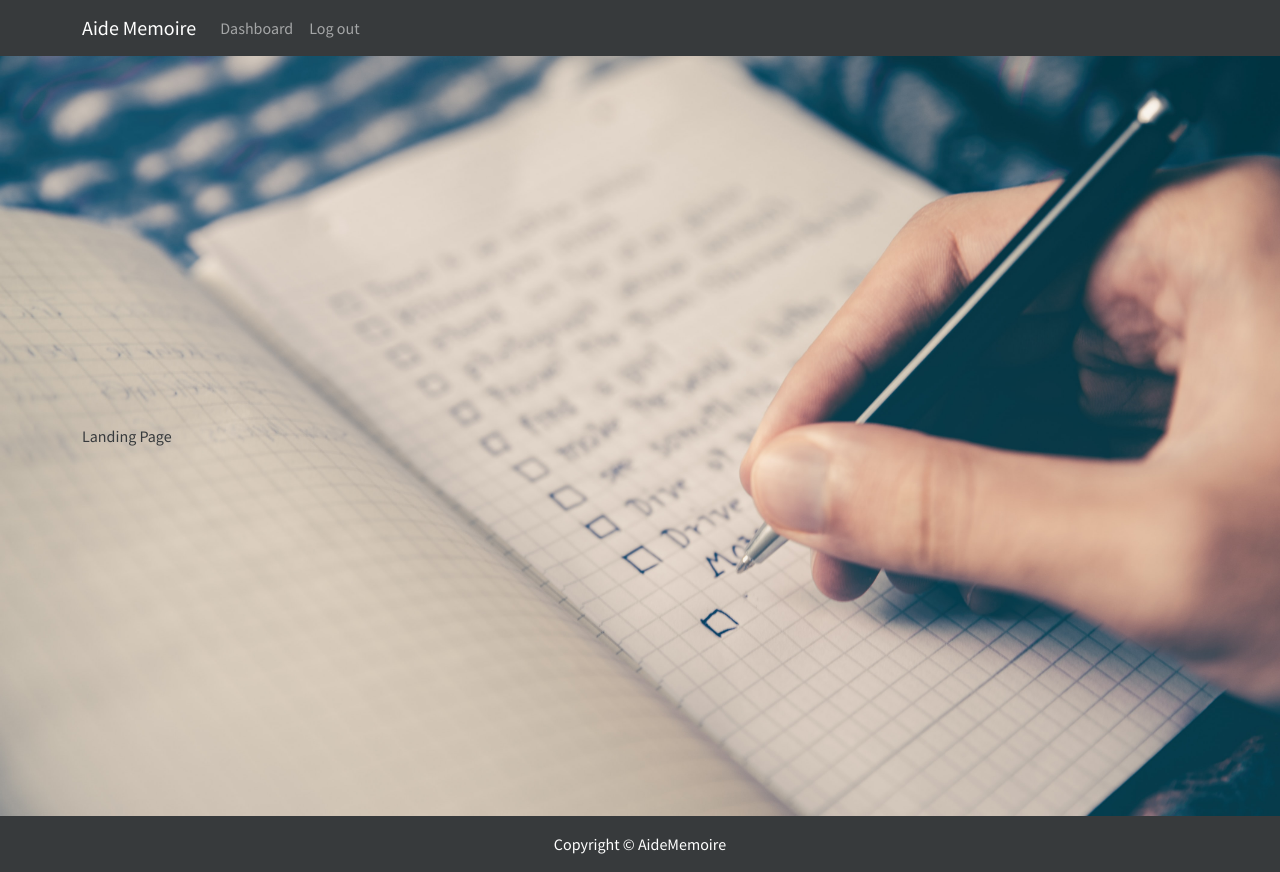
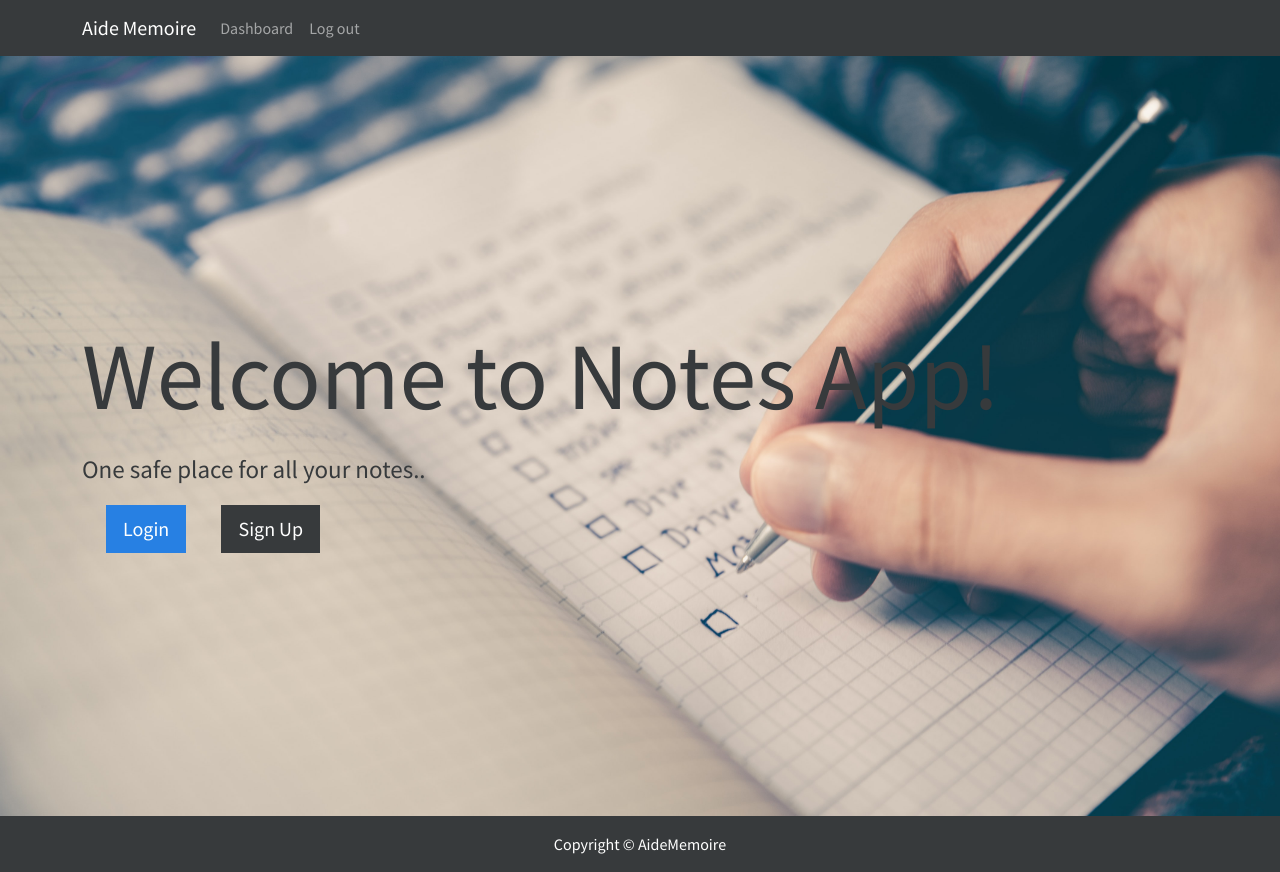
Before and after one commit to anubhavcu/aide-memoire, a React (Create React App) app in the folder frontend/: page / in a window 1280 px wide. Built offline with nearby package versions, Linux system fonts and the light colour scheme.

Commit message:
added some text and styles to landing page

```diff
--- a/frontend/src/components/screens/LandingPage/LandingPage.css
+++ b/frontend/src/components/screens/LandingPage/LandingPage.css
@@ -6,3 +6,38 @@
   background-position: center;
   background-size: cover;
 }
+
+.title {
+  font-size: 95px;
+}
+.subtitle {
+  font-size: 25px;
+  padding-top: 10px;
+}
+@keyframes slideInFromLeft {
+  0% {
+    transform: translateX(-100%);
+  }
+  100% {
+    transform: translateX(0);
+  }
+}
+
+.intro-text {
+  /* This section calls the slideInFromLeft animation we defined above */
+  animation: 0.7s ease-out 0s 1 slideInFromLeft;
+}
+.intro-buttons {
+  animation: 0.8s ease-out 0s 1 slideInFromLeft;
+  /* display: flex; align-items: center; */
+}
+.customButton {
+  border-radius: 25px;
+  transition: transform 0.2s ease;
+}
+.customButton:hover {
+  transform: scale(1.1);
+}
+
+/* refer below link for slide in animation */
+/* https://stackoverflow.com/questions/6805482/css3-transition-animation-on-load */
--- a/frontend/src/components/screens/LandingPage/LandingPage.jsx
+++ b/frontend/src/components/screens/LandingPage/LandingPage.jsx
@@ -1,4 +1,4 @@
-import { Container, Row, Col } from 'react-bootstrap';
+import { Container, Row, Col, Button } from 'react-bootstrap';
 import './LandingPage.css';
 
 const LandingPage = () => {
@@ -6,7 +6,32 @@ const LandingPage = () => {
     <div className='landingBackground'>
       <Container>
         <Row>
-          <Col>Landing Page</Col>
+          <Col>
+            <div className='intro-text'>
+              <h1 className='title'>Welcome to Notes App! </h1>
+              <p className='subtitle'>One safe place for all your notes..</p>
+            </div>
+          </Col>
+          <Row>
+            <Col>
+              <div className='intro-buttons'>
+                <Button
+                  className='mx-4 customButton'
+                  variant='primary '
+                  size='lg'
+                >
+                  Login
+                </Button>{' '}
+                <Button
+                  className='mx-2 customButton'
+                  variant='secondary'
+                  size='lg'
+                >
+                  Sign Up
+                </Button>{' '}
+              </div>
+            </Col>
+          </Row>
         </Row>
       </Container>
     </div>
```
